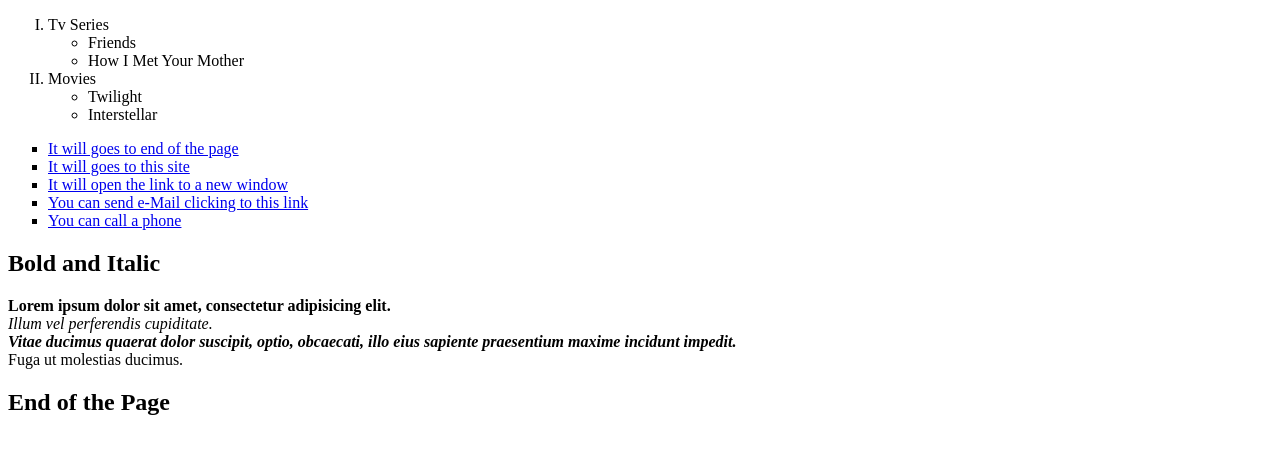
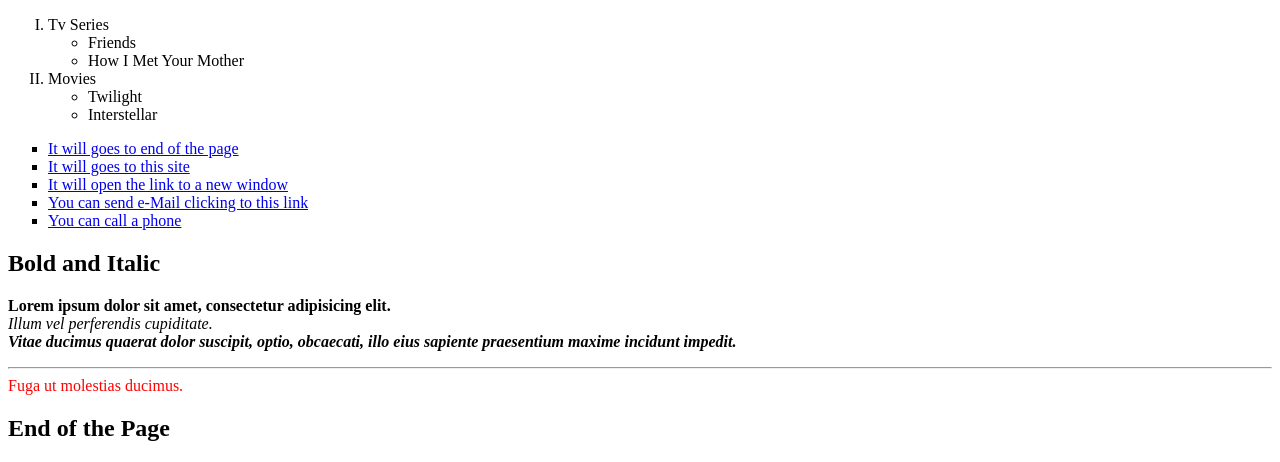
Before and after one commit to ilhansevval/HTML, a plain HTML site: page html/index.html in a window 1280 px wide. Shown: the part 1576-2038 px from the top of the page. Before the commit the page ends 2012 px from the top, so only its background shows below. Drawn offline with Linux system fonts and the light colour scheme.

Commit message:
feat: block and inline element

```diff
--- a/html/index.html
+++ b/html/index.html
@@ -75,6 +75,7 @@
     <!--Link Section Ends-->
 
     <!--Bold and Italic Typing Style-->
+    <div>
         <h2>Bold and Italic</h2>
 
         <p><strong>Lorem ipsum dolor sit amet, consectetur adipisicing elit.</strong> <br>
@@ -83,9 +84,12 @@
                 <em>
                     Vitae ducimus quaerat dolor suscipit, optio, obcaecati, illo eius sapiente praesentium maxime incidunt impedit.
                 </em>
-        </strong> <br>
-         Fuga ut molestias ducimus.</p>
+            </strong> <br> <hr>
+             <span style="color:red">Fuga ut molestias ducimus.</span>
+            </p>
+    </div>
 
     <h2 id="footer">End of the Page</h2>
+
 </body>
 </html>
```
Lines whose indentation alone changed are shown as unchanged.
